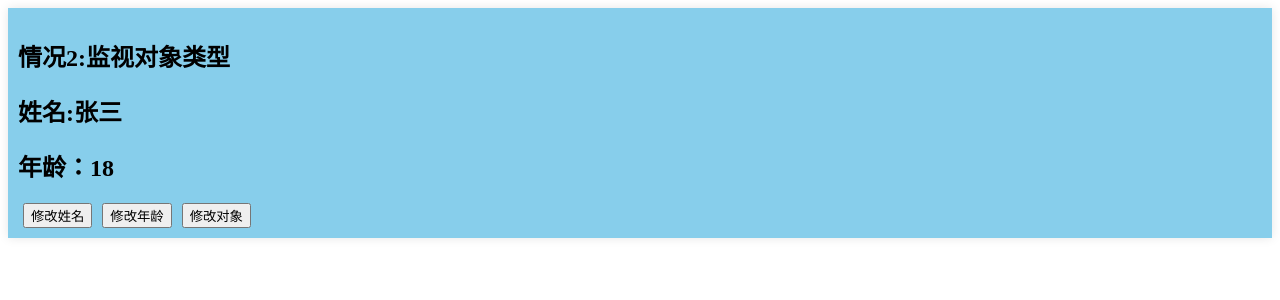
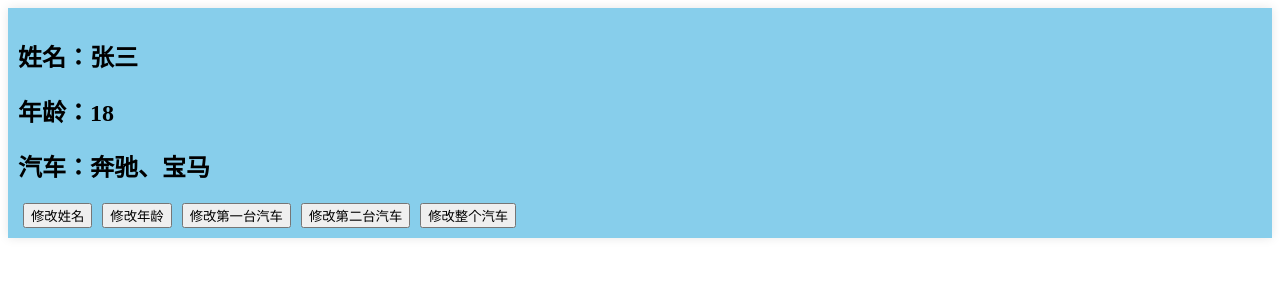
Before and after one commit to simonli866/hello_vue, a Vue app: page / in a window 1280 px wide. Shown: the top 300 px of the page. Built offline with nearby package versions, Linux system fonts and the light colour scheme.

Commit message:
watch reactive basic and object property

```diff
--- a/src/components/Person.vue
+++ b/src/components/Person.vue
@@ -1,12 +1,14 @@
 <template>
         <!-- html -->
         <div class="person">
-                <h2>情况2:监视对象类型</h2>
-                <h2>姓名:{{ person.name }}</h2>
+                <h2>姓名：{{ person.name }}</h2>
                 <h2>年龄：{{ person.age }}</h2>
+                <h2>汽车：{{ person.car.c1 }}、{{ person.car.c2 }}</h2>
                 <button @click="changeName">修改姓名</button>
                 <button @click="changeAge">修改年龄</button>
-                <button @click="changePerson">修改对象</button>
+                <button @click="changeC1">修改第一台汽车</button>
+                <button @click="changeC2">修改第二台汽车</button>
+                <button @click="changeCar">修改整个汽车</button>
         </div>
 </template>
 
@@ -18,42 +20,60 @@ export default {
 };
 </script> -->
 <script lang="ts" setup name="Person">
-import { watch, ref } from "vue";
-let person = ref({
-        name: "张三",
+import { reactive, watch } from 'vue';
+
+let person = reactive({
+        name: '张三',
         age: 18,
-        sex: "男",
-        address: "北京",
+        sex: '男',
+        car: {
+                c1: "奔驰",
+                c2: "宝马"
+        }
+
 });
+
 function changeAge() {
-        person.value.age += 1;
+        person.age += 1;
 }
 function changeName() {
-        person.value.name += "~";
+        person.name += "~";
 }
 
-
-function changePerson() {
-        person.value = {
-                name: "李四",
-                age: 20,
-                sex: "女",
-                address: "上海",
-        };
+function changeC1() {
+        person.car.c1 = "奔驰E级";
 }
 
-// 监视，情况一：监视ref定义的对象类型数据，监视的是对象的地址值，若想监视对象内部的属性，需要使用deep:true
-// watch(person, (newValue, oldValue) => {
-//         console.log("newValue", newValue);
-//         console.log("oldValue", oldValue);
-// }, {deep:true})
-// watch 的第三个参数是配置对象
-// watch 的第二个参数是监视的回调
-// watch 的第一个参数是监视的对象
-watch(person, (newValue, oldValue) => {
-        console.log("newValue", newValue);
-        console.log("oldValue", oldValue);
-}, { deep: true, immediate: true })
+function changeC2() {
+        person.car.c2 = "奔驰E级";
+}
+
+function changeCar() {
+        person.car = {
+                c1: "奔驰E级",
+                c2: "宝马X5"
+        }
+}
+// 监视。情况四：监视响应式对象中的属性是基本类型的，需要写成函数式
+// watch(() => { return person.name }, (newValue, oldValue) => {
+//         console.log(newValue, oldValue)
+// })
+// 另一种写法
+// watch(() => person.name, (newValue, oldValue) => {
+//         console.log(newValue, oldValue)
+// })
+// 监视。这么写：监视car中的属性
+// watch(person.car, (newValue, oldValue) => {
+//         console.log(newValue, oldValue)
+// })
+// 这么写：监视car对象本身
+// watch(()=>person.car, (newValue, oldValue) => {
+//         console.log(newValue, oldValue)
+// })
+// 可以同时兼顾
+watch(() => person.car, (newValue, oldValue) => {
+        console.log(newValue, oldValue)
+}, { deep: true })
 </script>
 
 <style scoped>
```
